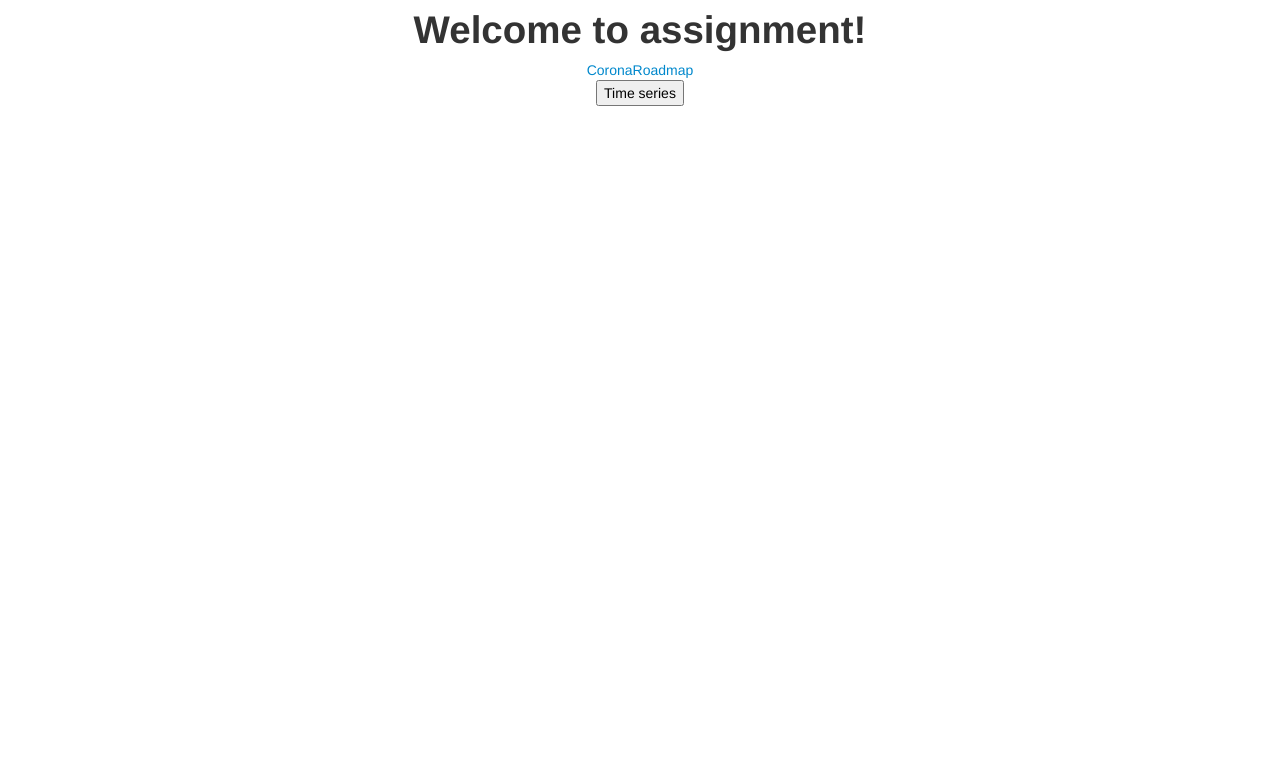
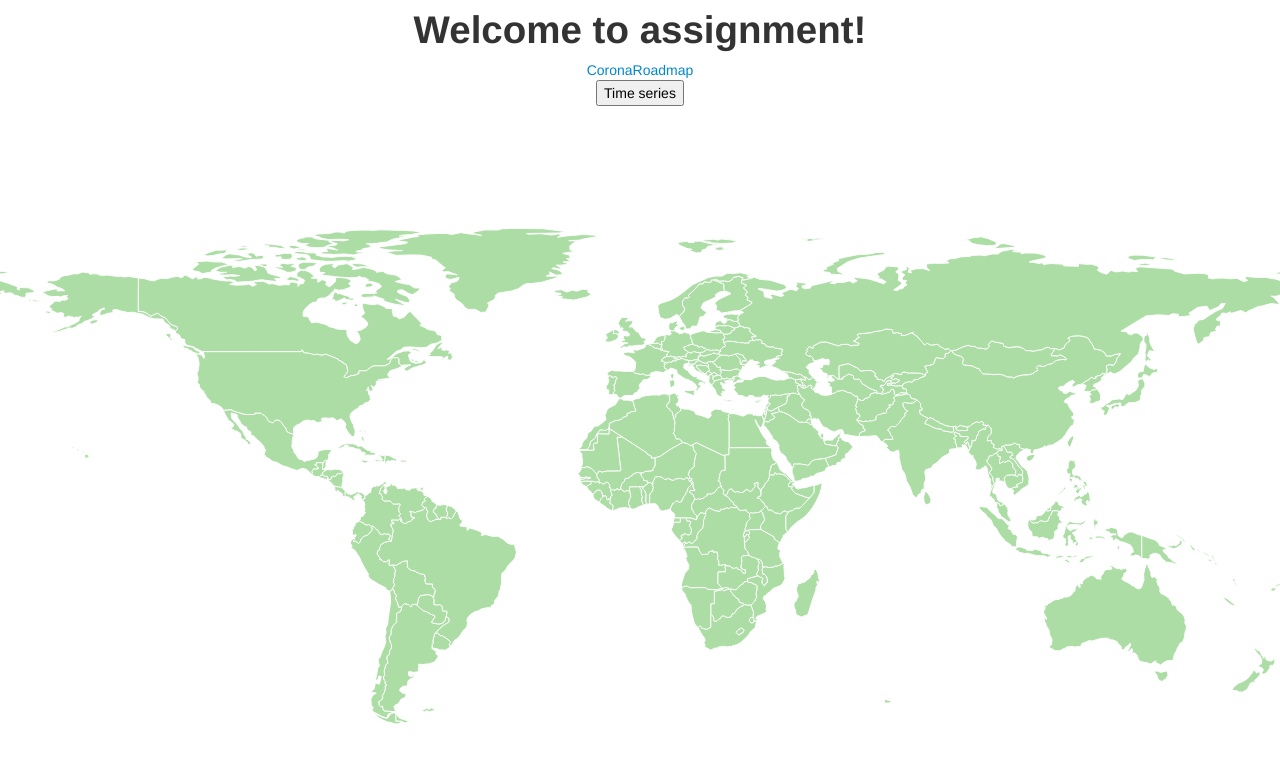
Before and after one commit to JABE22/CoronaMap, a plain HTML site: page assignment_template/index.html in a window 1280 px wide. Drawn offline with nearby package versions, Linux system fonts and the light colour scheme.

Commit message:
Add map
And do some css

```diff
--- a/assignment_template/css/styles.css
+++ b/assignment_template/css/styles.css
@@ -22,3 +22,11 @@ body {
 	align-items: center;
     justify-content: center;
 }
+
+#map-container {
+	#flex-basis: auto;
+	align-items: center;
+    justify-content: center;
+	display: flex;
+	height: 90vh;
+}
--- a/assignment_template/index.html
+++ b/assignment_template/index.html
@@ -30,6 +30,8 @@
   <form name="timeseriesForm" id="timeseriesForm">
     <button id="timeseries" type="button">Time series</button>
   </form>
+  <div id="map-container">
+  <div>
 
   <!-- Optional JavaScript -->
   <!-- jQuery first, then Popper.js, then Bootstrap JS -->
--- a/assignment_template/js/index.js
+++ b/assignment_template/js/index.js
@@ -80,3 +80,4 @@ const getColor = (confirmed, deaths) => {
     `This is how you can use the configuration object: ${config.baseURL}`
   );
 })();
+var map = new Datamap({element: document.getElementById('map-container')});
```
